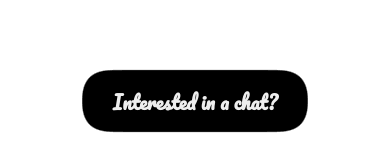
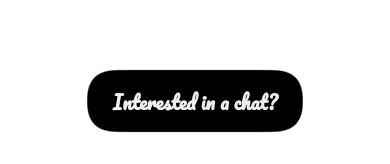
Before and after one commit to abbeymasters/portfolio, a React app: page /contact in a window 390 px wide. Shown: the part 163-327 px from the top of the page. Built offline with nearby package versions, Linux system fonts and the light colour scheme.

Commit message:
fixing responsive

```diff
--- a/src/components/Contact.css
+++ b/src/components/Contact.css
@@ -3,7 +3,7 @@
    width: 100vw;
    .wrapper {
      p {
-       width: 175px;
+       max-width: 175px;
      }
    }
 
```
